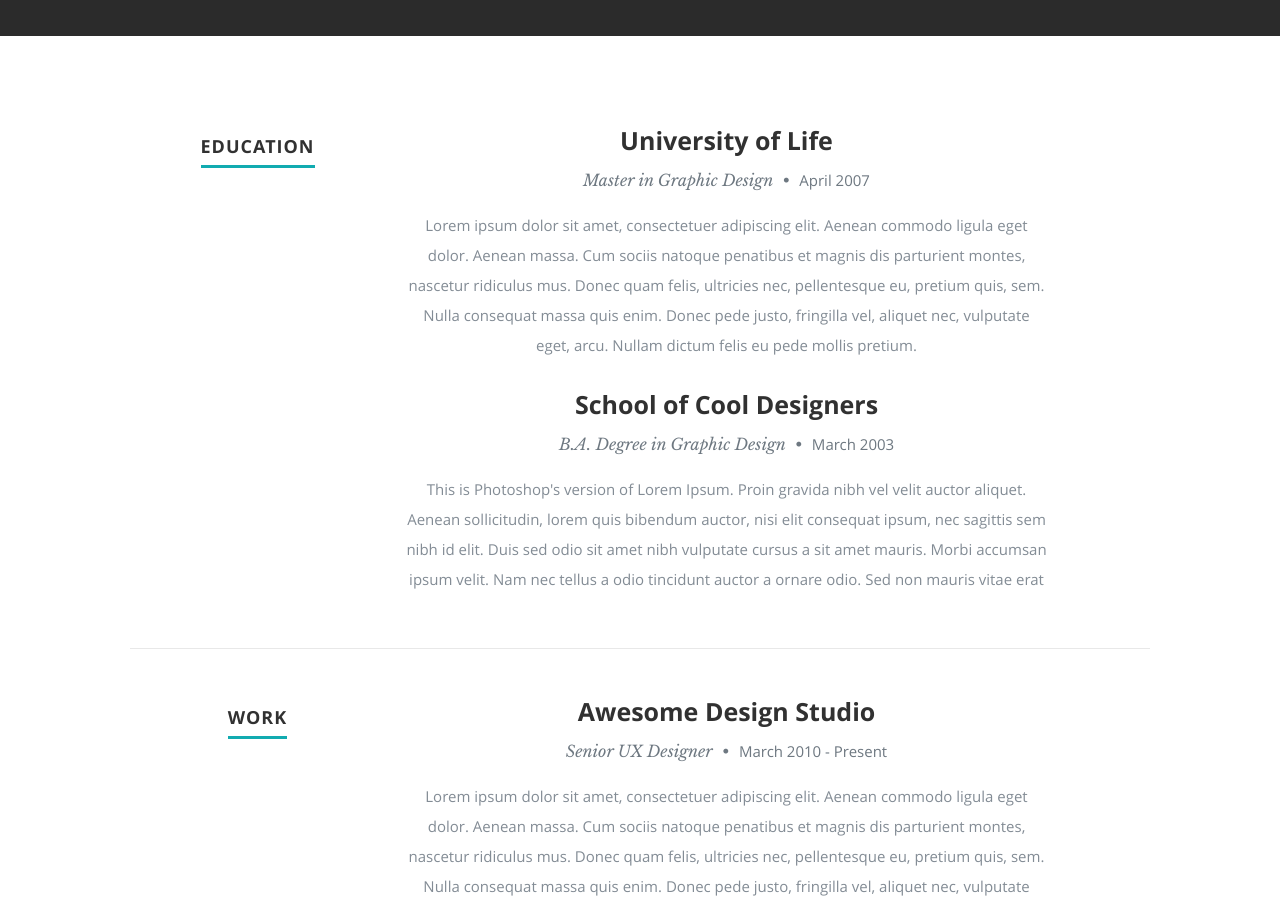
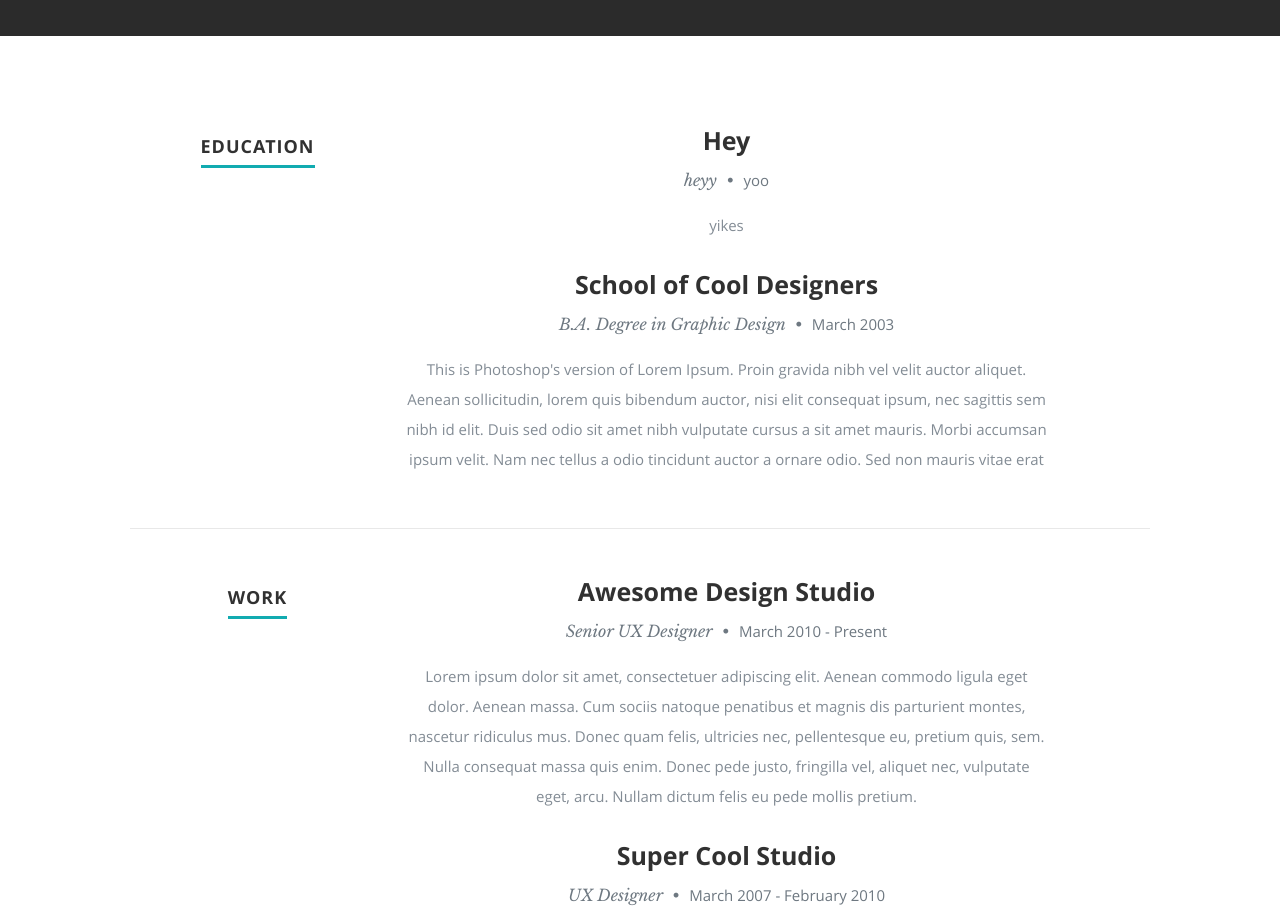
Before and after one commit to mohilkhare1708/themohilkhare, a React (Create React App) app: page / in a window 1280 px wide. Shown: the part 1460-2368 px from the top of the page. Built offline with nearby package versions, Linux system fonts and the light colour scheme.

Commit message:
dynamic component lezzgo

```diff
--- a/src/App.js
+++ b/src/App.js
@@ -9,6 +9,7 @@ import Banner from './components/Banner';
 import Scrolldown from './components/Scrolldown';
 import Contact from './components/Contact';
 import DownloadResume from './components/DownloadResume';
+import ExperienceItem from './components/ExperienceItem';
 
 function App() {
   return (
@@ -38,39 +39,22 @@ function App() {
               <Contact />
               <DownloadResume />
             </div>
-
           </div>
-
         </div>
 
       </section>
       <section id="resume">
         <div class="row education">
-
           <div class="three columns header-col">
             <h1><span>Education</span></h1>
           </div>
-
           <div class="nine columns main-col">
-
-              <div class="row item">
-
-                <div class="twelve columns">
-
-                    <h3>University of Life</h3>
-                    <p class="info">Master in Graphic Design <span>&bull;</span> <em class="date">April 2007</em></p>
-
-                    <p>
-                    Lorem ipsum dolor sit amet, consectetuer adipiscing elit. Aenean commodo ligula eget dolor. Aenean massa.
-                    Cum sociis natoque penatibus et magnis dis parturient montes, nascetur ridiculus mus. Donec quam felis,
-                    ultricies nec, pellentesque eu, pretium quis, sem. Nulla consequat massa quis enim.
-                    Donec pede justo, fringilla vel, aliquet nec, vulputate eget, arcu. Nullam dictum felis eu pede mollis pretium.
-                    </p>
-
-                </div>
-
-              </div>
-
+              <ExperienceItem
+                orguni = 'Hey'
+                courserole = 'heyy'
+                date = 'yoo'
+                desc = 'yikes'
+              />
               <div class="row item">
 
                 <div class="twelve columns">
--- /dev/null
+++ b/src/components/ExperienceItem.js
@@ -0,0 +1,19 @@
+import React from 'react';
+
+function ExperienceItem(props) {
+    return (
+        <div class="row item">
+            <div class="twelve columns">
+                <h3>{props.orguni}</h3>
+                <p class="info">
+                    {props.courserole} <span>&bull;</span> <em class="date">{props.date}</em>
+                </p>
+                <p>
+                    {props.desc}
+                </p>
+            </div>
+        </div>
+    );
+}
+
+export default ExperienceItem;
```
Lines whose indentation alone changed are shown as unchanged.
